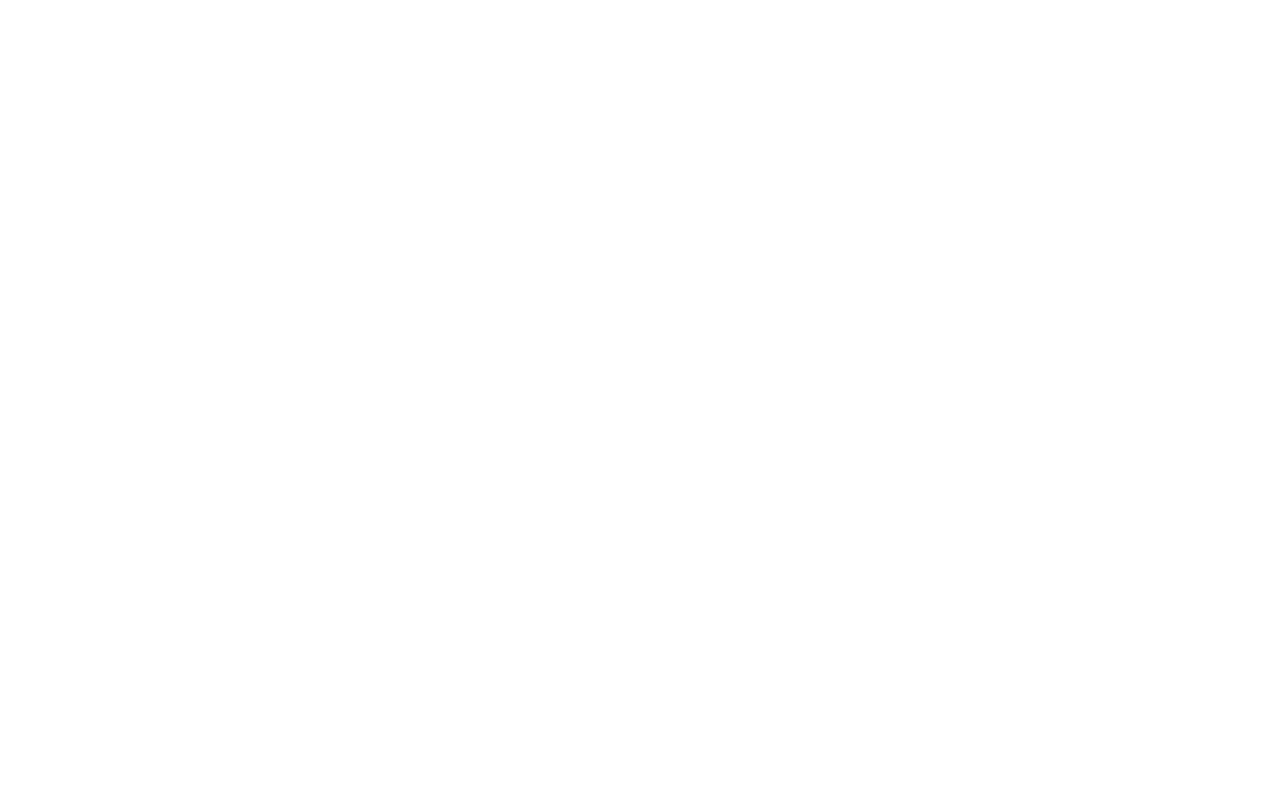
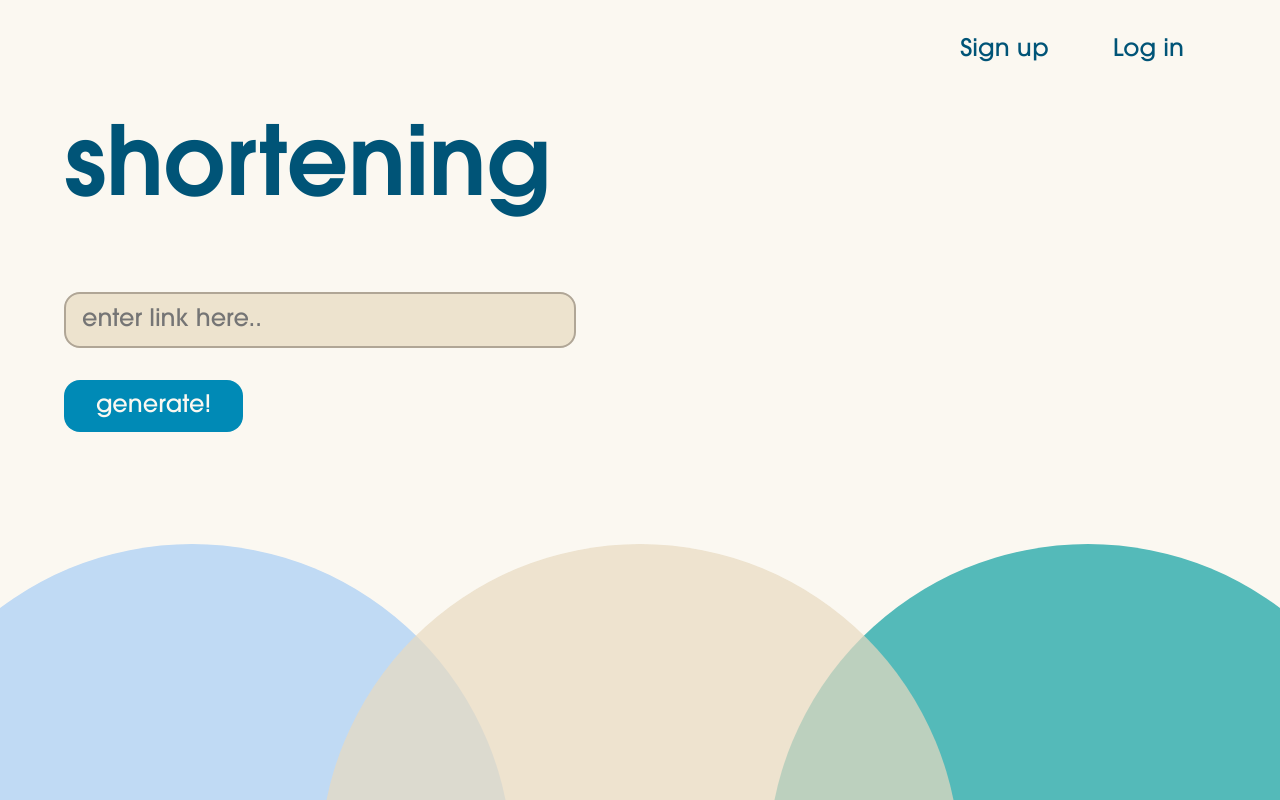
Before and after one commit to anyuan-chen/shortening, a React (Create React App) app in the folder client/: page / in a window 1280 px wide. Built offline with nearby package versions, Linux system fonts and the light colour scheme.

Commit message:
home page styles

```diff
--- a/client/src/App.js
+++ b/client/src/App.js
@@ -1,28 +1,17 @@
 import { useState } from "react";
 import { ThemeProvider } from "styled-components";
-import Button from "./components/ui/Button";
-import Header from "./components/ui/Header";
-import TextInput from "./components/ui/TextInput";
+import { Routes, Route } from "react-router-dom";
 import theme from "./theme";
+import Home from "./components/home/Home";
 function App() {
-  const [s, setS] = useState("");
 
   return (
     <ThemeProvider theme={theme}>
-      {/* <Button onClick={() => console.log("hi")}>add</Button>
-      <Header type="h1">dfdsdsf</Header>
-      <Header type="h2">dfdsdsf</Header>
-      <TextInput
-        variant="large"
-        value={s}
-        onChange={(event) => setS(event.target.value)}
-        placeholder="username"
-      ></TextInput>
-      <TextInput
-        variant="small"
-        value={s}
-        onChange={(event) => setS(event.target.value)}
-      ></TextInput> */}
+      <Routes>
+        <Route path="/" element={<Home></Home>}>
+          {" "}
+        </Route>
+      </Routes>
     </ThemeProvider>
   );
 }
--- /dev/null
+++ b/client/src/components/home/Home.js
@@ -0,0 +1,90 @@
+import React from "react";
+import styled from "styled-components";
+import Header from "../ui/Header";
+import TextInput from "../ui/TextInput";
+import Button from "../ui/Button";
+import LoginButton from "../ui/LoginButton";
+import { useState } from "react";
+const LoginBar = styled.div`
+  display: flex;
+  flex-direction: row-reverse;
+  padding-bottom: 2rem;
+`;
+const Container = styled.div`
+  width: 100vw;
+  height: 100vh;
+  display: flex;
+  flex-direction: column;
+  background: var(--background);
+`;
+const Content = styled.div`
+  padding: 2rem 4rem;
+`;
+const Form = styled.form`
+  width: 40vw;
+  display: flex;
+  flex-direction: column;
+  row-gap: 2rem;
+  padding-top: 3rem;
+  padding-bottom: 2rem;
+`;
+const Circles = styled.div`
+  position: relative;
+  overflow: hidden;
+  height: 100%;
+  padding-top: 10vh;
+`;
+const Teal = styled.div`
+  height: 50vw;
+  width: 50vw;
+  background: rgba(233, 218, 193, 0.7);
+  border-radius: 100%;
+  position: absolute;
+  left: 60%;
+  background: var(--teal);
+`;
+const Beach = styled.div`
+  height: 50vw;
+  width: 50vw;
+  background: rgba(233, 218, 193, 0.7);
+  border-radius: 100%;
+  position: absolute;
+  left: 25%;
+`;
+const Sky = styled.div`
+  height: 50vw;
+  width: 50vw;
+  background: rgba(233, 218, 193, 0.7);
+  border-radius: 100%;
+  position: absolute;
+  left: -10%;
+  background: var(--sky);
+`;
+export default function Home() {
+  const [link, setLink] = useState("");
+  return (
+    <Container>
+      <Content>
+        <LoginBar>
+          <LoginButton href="/login">Log in</LoginButton>
+          <LoginButton href="/signup">Sign up</LoginButton>
+        </LoginBar>
+        <Header variant="h1">shortening</Header>
+        <Form>
+          <TextInput
+            value={link}
+            onChange={(event) => setLink(event.target.value)}
+            variant="f1"
+            placeholder={"enter link here.."}
+          ></TextInput>
+        </Form>
+        <Button>generate!</Button>
+      </Content>
+      <Circles>
+        <Sky></Sky>
+        <Teal></Teal>
+        <Beach></Beach>
+      </Circles>
+    </Container>
+  );
+}
--- a/client/src/components/ui/Button.js
+++ b/client/src/components/ui/Button.js
@@ -1,7 +1,7 @@
 import styled from "styled-components";
 import React from "react";
 const StyledButton = styled.button`
-  background: #c0daf4;
+  background-color: var(--blue);
   border-radius: 16px;
   display: flex;
   align-items: center;
--- a/client/src/components/ui/Header.js
+++ b/client/src/components/ui/Header.js
@@ -16,10 +16,10 @@
     color: ${(props) => props.theme.h2.color};
 `;
 
-export default function Header({ children, type }) {
-  if (type === "h1") {
+export default function Header({ children, variant }) {
+  if (variant === "h1") {
     return <H1>{children}</H1>;
-  } else if (type === "h2") {
+  } else if (variant === "h2") {
     return <H2>{children}</H2>;
   }
   return <h1>not configured properly!</h1>;
--- /dev/null
+++ b/client/src/components/ui/LoginButton.js
@@ -0,0 +1,18 @@
+import styled from "styled-components";
+import { Link } from "react-router-dom";
+const StyledLoginButton = styled.div`
+  font-style: ${(props) => props.theme.h3.fontStyle};
+  font-family: ${(props) => props.theme.h3.fontFamily};
+  font-weight: ${(props) => props.theme.h3.fontWeight};
+  font-size: ${(props) => props.theme.h3.fontSize};
+  line-height: ${(props) => props.theme.h3.lineHeight};
+  color: ${(props) => props.theme.h3.color};
+  padding: 0 2rem;
+`;
+export default function LoginButton({ children, href }) {
+  return (
+    <Link to={href} style={{textDecoration: "none"}}>
+      <StyledLoginButton>{children}</StyledLoginButton>
+    </Link>
+  );
+}
--- a/client/src/components/ui/TextInput.js
+++ b/client/src/components/ui/TextInput.js
@@ -8,7 +8,7 @@
   line-height: ${(props) => props.theme.f1.lineHeight};
   color: ${(props) => props.theme.f1.color};
   padding: 0.5rem 1rem;
-  border: 0;
+  border: 2px solid hsl(37, 14%, 64%);
   background: var(--beach);
   outline: none;
   border-radius: 16px;
@@ -29,7 +29,7 @@
 `;
 
 export default function TextInput({ variant, value, onChange, placeholder }) {
-  if (variant === "large") {
+  if (variant === "f1") {
     return (
       <Large
         type="text"
@@ -38,7 +38,7 @@
         placeholder={placeholder}
       ></Large>
     );
-  } else if (variant === "small") {
+  } else if (variant === "f2") {
     return (
       <Small
         type="text"
--- a/client/src/index.css
+++ b/client/src/index.css
@@ -7,7 +7,7 @@
   -moz-osx-font-smoothing: grayscale;
   --ocean: rgba(0, 84, 119, 1);
   --ocean60: rgba(0, 84, 119, 0.6);
-
+  --blue: #008AB6;
   --sky: rgba(192, 218, 244, 1);
   --beach: rgba(233, 218, 193, 0.699999988079071);
   --teal: rgba(84, 186, 185, 1);
--- a/client/src/theme.js
+++ b/client/src/theme.js
@@ -3,32 +3,28 @@
     fontFamily: "ITC Avant Garde",
     fontStyle: "normal",
     fontWeight: 600,
-    fontSize: "128px",
-    lineHeight: "154px",
+    fontSize: "96px",
     color: "var(--ocean)",
   },
   h2: {
     fontFamily: "ITC Avant Garde",
     fontStyle: "normal",
     fontWeight: 600,
-    fontSize: "64px",
-    lineHeight: "77px",
+    fontSize: "48px",
     color: "var(--ocean)",
   },
   h3: {
-    fontFamily: "ITC Avant Garde Gothic Std",
+    fontFamily: "ITC Avant Garde",
     fontStyle: "normal",
     fontWeight: 400,
-    fontSize: "32px",
-    lineHeight: "38px",
+    fontSize: "24px",
     color: "var(--ocean)",
   },
   f1: {
     fontFamily: "ITC Avant Garde",
     fontStyle: "normal",
     fontWeight: 400,
-    fontSize: "32px",
-    lineHeight: "38px",
+    fontSize: "24px",
     color: "var(--ocean60)",
 
 
@@ -37,8 +33,7 @@
     fontFamily: "ITC Avant Garde",
     fontStyle: "normal",
     fontWeight: 400,
-    fontSize: "24px",
-    lineHeight: "29px",
+    fontSize: "18px",
     color: "black",
 
   },
@@ -46,9 +41,8 @@
     fontFamily: "ITC Avant Garde",
     fontStyle: "normal",
     fontWeight: 400,
-    fontSize: "32px",
-    lineHeight: "38px",
-    color: "var(--ocean)",
+    fontSize: "24px",
+    color: "var(--background)",
   },
 };
 
```
